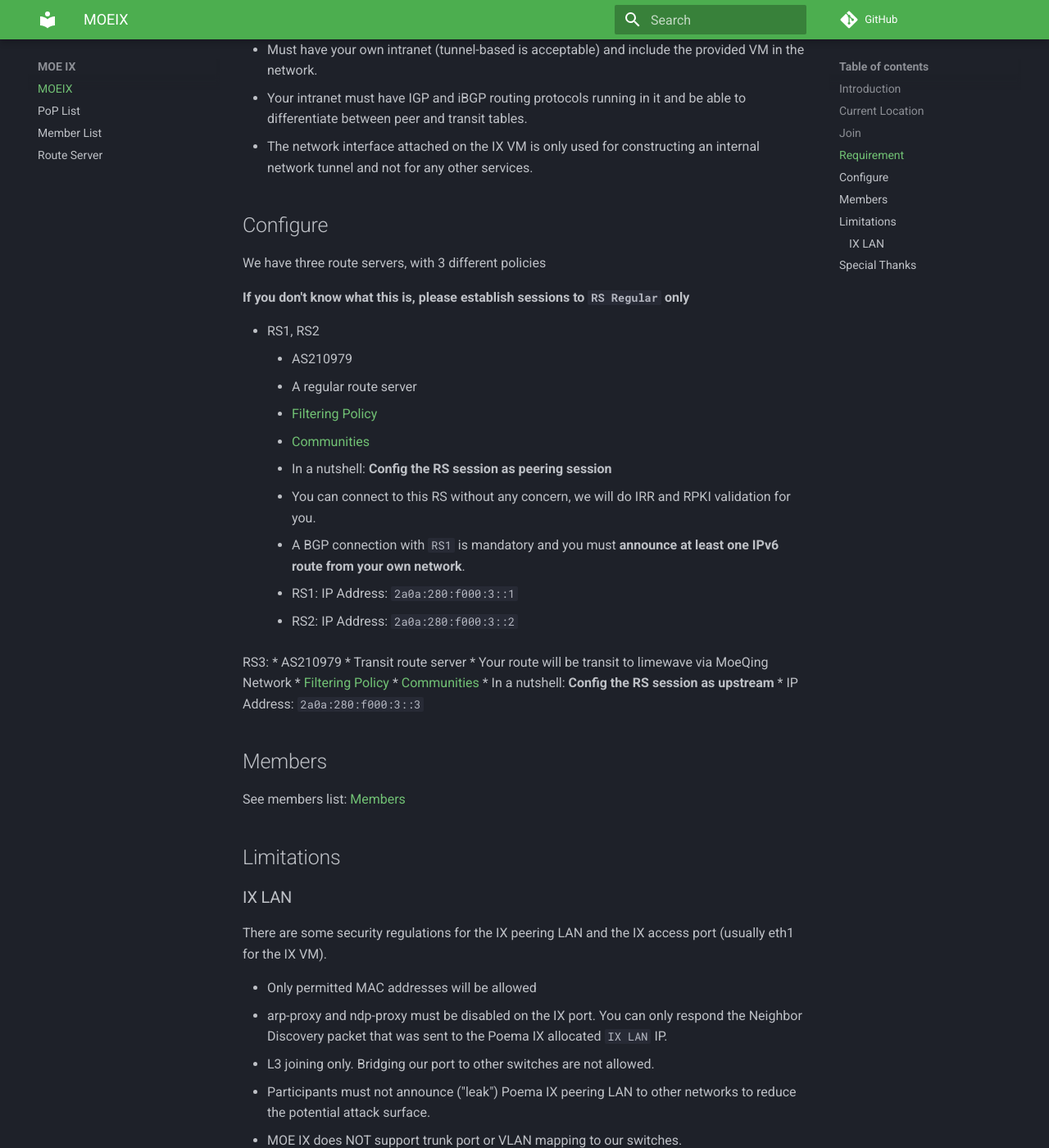
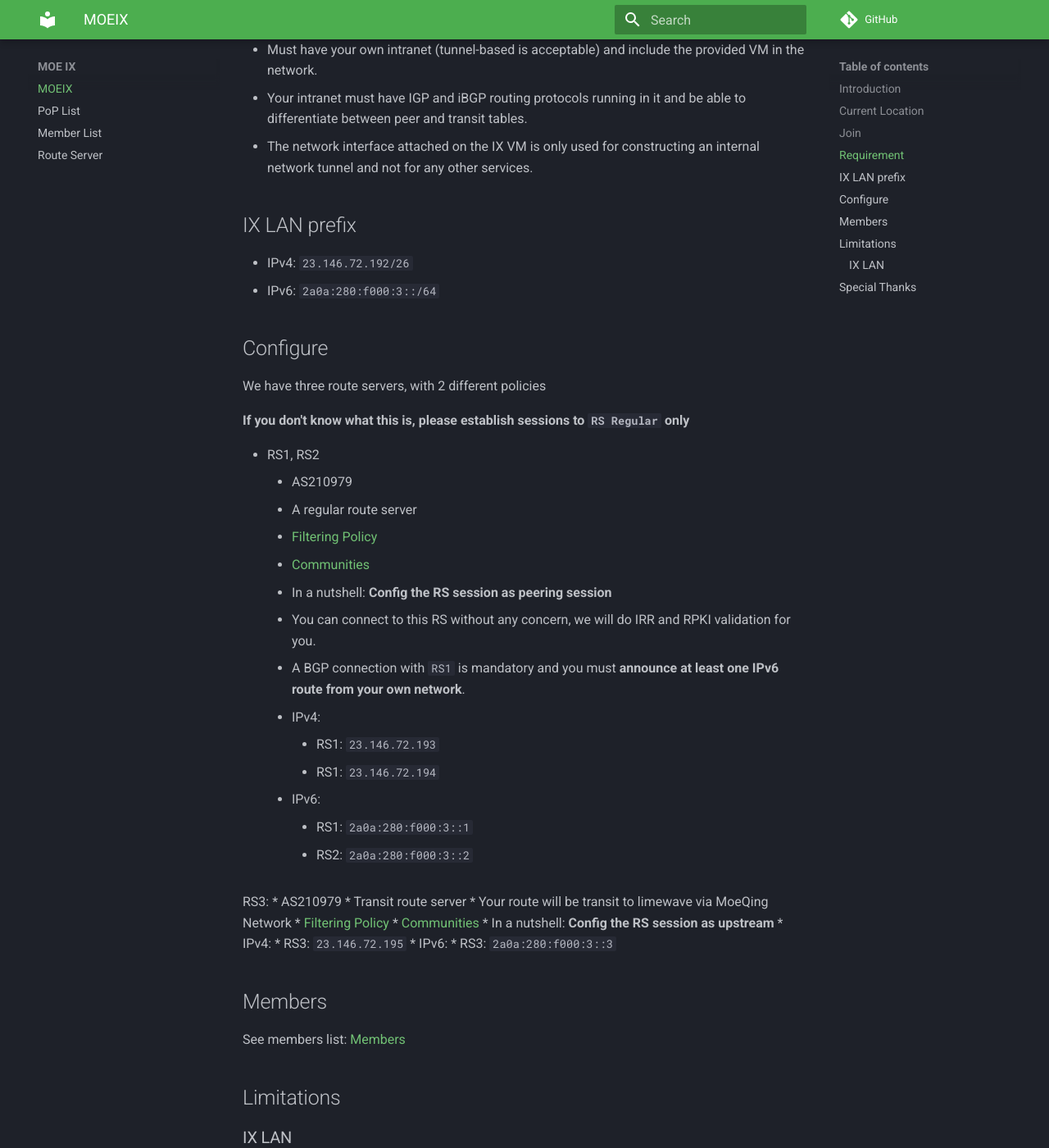
Before and after one commit to MoeIX-SEA/MOEIX-PAGE, an MkDocs documentation site: the page built from docs/index.md, in a window 1280 px wide and 1400 px high, scrolled down 1027 px. Shown: the whole window at 82% size. Built offline with MkDocs 1.6.1 and Material for MkDocs 9.7.7, drawn with Linux system fonts in a browser that asks for light colours; comment, search, counter and statistics services are not loaded.

Commit message:
update ipv4 descr

```diff
--- a/docs/index.md
+++ b/docs/index.md
@@ -31,8 +31,13 @@
 * Your intranet must have IGP and iBGP routing protocols running in it and be able to differentiate between peer and transit tables.
 * The network interface attached on the IX VM is only used for constructing an internal network tunnel and not for any other services.
 
+## IX LAN prefix
+
+* IPv4: `23.146.72.192/26`
+* IPv6: `2a0a:280:f000:3::/64`
+
 ## Configure
-We have three route servers, with 3 different policies
+We have three route servers, with 2 different policies
 
 **If you don't know what this is, please establish sessions to `RS Regular` only**
 
@@ -44,8 +49,12 @@
     * In a nutshell: **Config the RS session as peering session**
     * You can connect to this RS without any concern, we will do IRR and RPKI validation for you.
     * A BGP connection with `RS1` is mandatory and you must **announce at least one IPv6 route from your own network**.
-    * RS1: IP Address: `2a0a:280:f000:3::1`
-    * RS2: IP Address: `2a0a:280:f000:3::2`
+    * IPv4:
+        * RS1: `23.146.72.193`
+        * RS1: `23.146.72.194`
+    * IPv6:
+        * RS1: `2a0a:280:f000:3::1`
+        * RS2: `2a0a:280:f000:3::2`
 
 RS3:
     * AS210979
@@ -54,7 +63,10 @@
     * [Filtering Policy](\RS#default-filtering-policy)
     * [Communities](\RS#announcement-control-via-bgp-communities)
     * In a nutshell: **Config the RS session as upstream**
-    * IP Address: `2a0a:280:f000:3::3`
+    * IPv4:
+        * RS3: `23.146.72.195`
+    * IPv6:
+        * RS3: `2a0a:280:f000:3::3`
 
 ## Members
 
```
